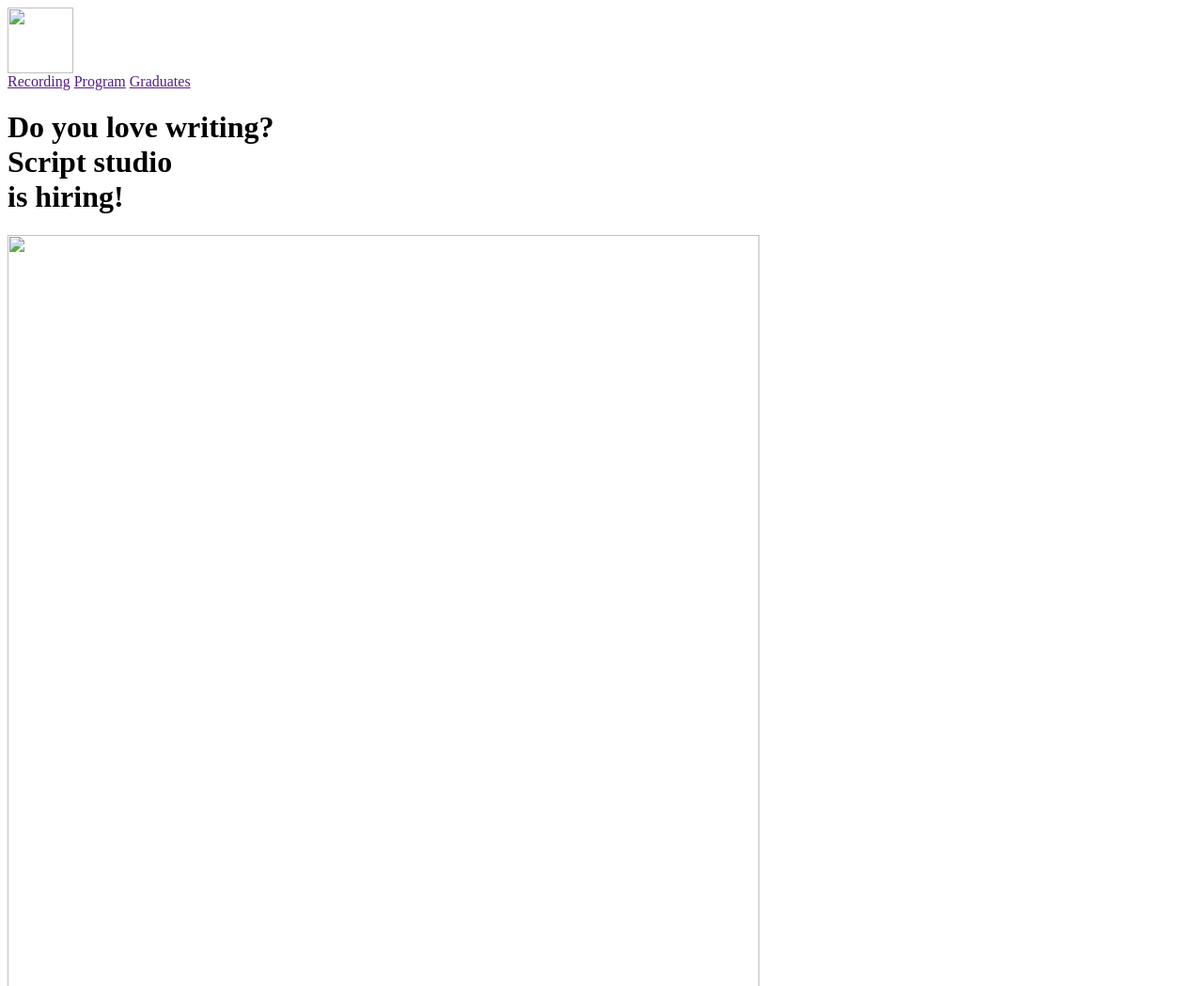
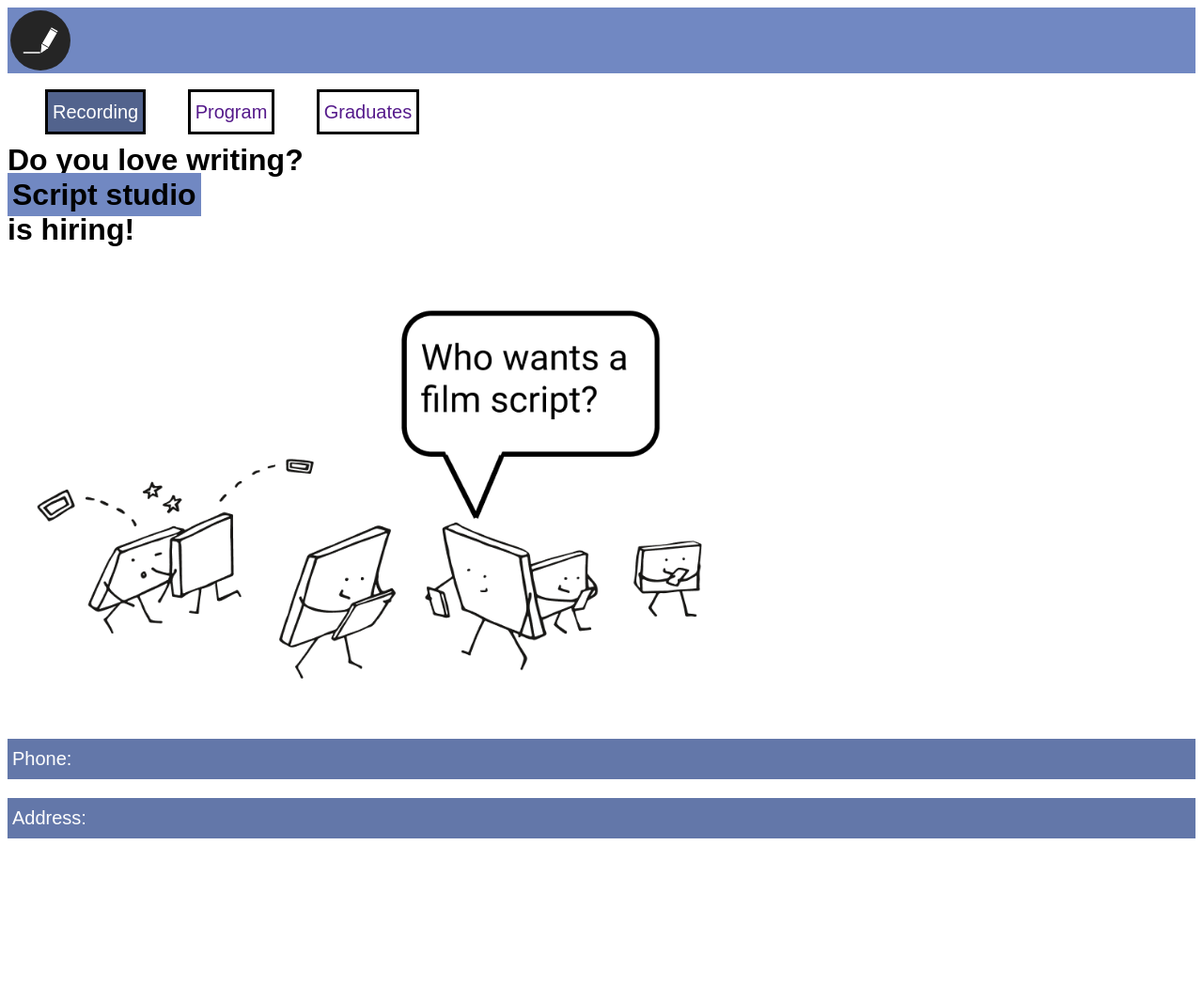
Before and after one commit to pony-dora/Script-Studio, a plain HTML site: page index.html in a window 1280 px wide. Shown: the top 1049 px of the page at 94% size. After the commit the page ends 912 px from the top, so only its background shows below. Drawn offline with Linux system fonts and the light colour scheme.

Commit message:
version 1

```diff
--- a/index.html
+++ b/index.html
@@ -1,7 +1,8 @@
 <html>
+    <link rel="stylesheet" href="style.css"/>
     <body>
         <header>
-            <img src="/uploads/2020/12/logo_0_1608844038.svg" width="70px"/>
+            <img src="Logo.svg" width="70px"/>
         </header>
         <main>
             <nav>
@@ -12,7 +13,7 @@
             <h1>Do you love writing?
                 <br/><font>Script studio</font>
                 <br/>is hiring!</h1>
-            <img src="/uploads/2021/06/22_0_1623136819.png" width="800px"/>
+            <img src="Picture.png" width="800px"/>
         </main>
         <footer>
             <p>Phone:</p>
--- a/style.css
+++ b/style.css
@@ -30,7 +30,9 @@ font {
 
 footer p {
     font-size: 20px;
-    background-color: #6377A9
+    background-color: #6377A9;
+    color: white;
+    padding: 10px 0px 10px 5px
 }
 
 header {
```
Also changed, not shown: Logo.svg (added), Picture.png (added).
